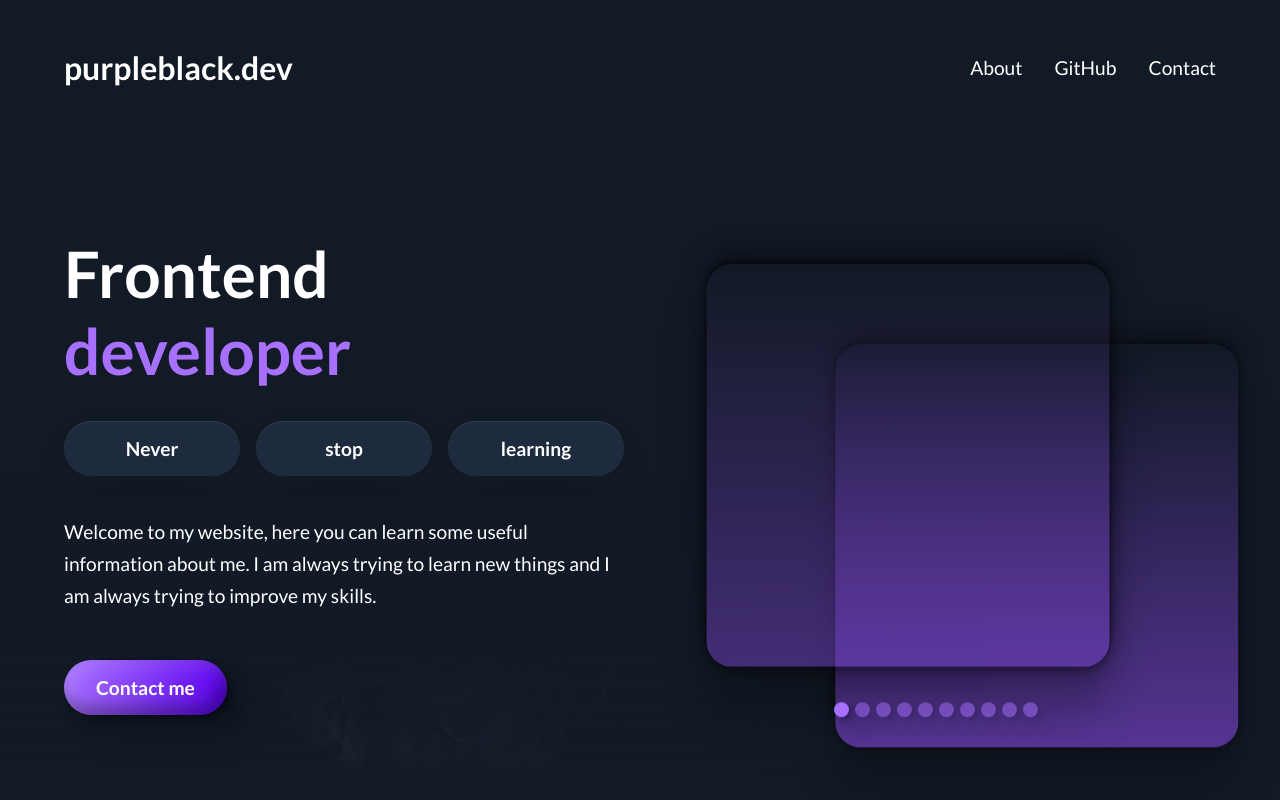
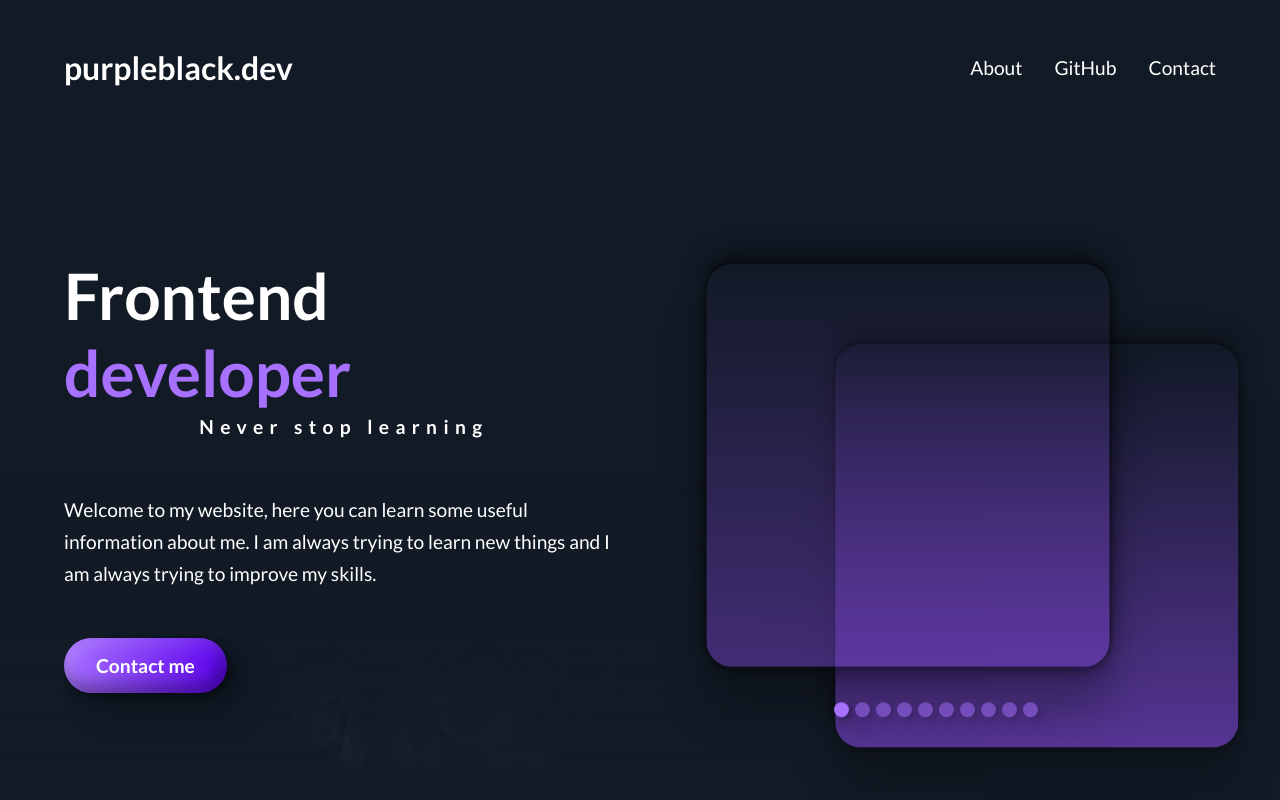
Before and after one commit to goodideagiver/purple-dev-react, a Next.js app: page / in a window 1280 px wide. Shown: the top 800 px of the page. Built offline with nearby package versions, Linux system fonts and the light colour scheme.

Commit message:
Change landing page lower text style

```diff
--- a/src/components/content/home/welcome/PromoWelcome.module.css
+++ b/src/components/content/home/welcome/PromoWelcome.module.css
@@ -5,7 +5,7 @@
 .bigText {
 	font-size: 4rem;
 	font-weight: bold;
-	margin-bottom: 2rem;
+	margin-bottom: -0.8rem;
 }
 
 .upperText {
@@ -13,19 +13,12 @@
 }
 
 .upperTextSub {
-	display: grid;
-	grid-template-columns: repeat(auto-fit, minmax(25px, 1fr));
-	gap: 1rem;
-}
-
-.upperTextSub > span {
 	padding: 1rem 0.2rem;
 	text-align: center;
-	background-color: var(--bg-secondary);
 	border-radius: 2rem;
 	font-size: 1.2rem;
 	font-weight: bold;
-	box-shadow: var(--shadow-elevation-xl);
+	letter-spacing: 0.4rem;
 }
 
 .info {
--- a/src/components/content/home/welcome/PromoWelcome.tsx
+++ b/src/components/content/home/welcome/PromoWelcome.tsx
@@ -8,7 +8,7 @@ export const PromoWelcome = () => (
 				Frontend <span className={st.devText}>developer</span>
 			</h2>
 			<p className={st.upperTextSub}>
-				<span>Never</span> <span>stop</span> <span>learning</span>
+				<span>Never stop learning</span>
 			</p>
 		</div>
 		<p className={st.info}>
```
